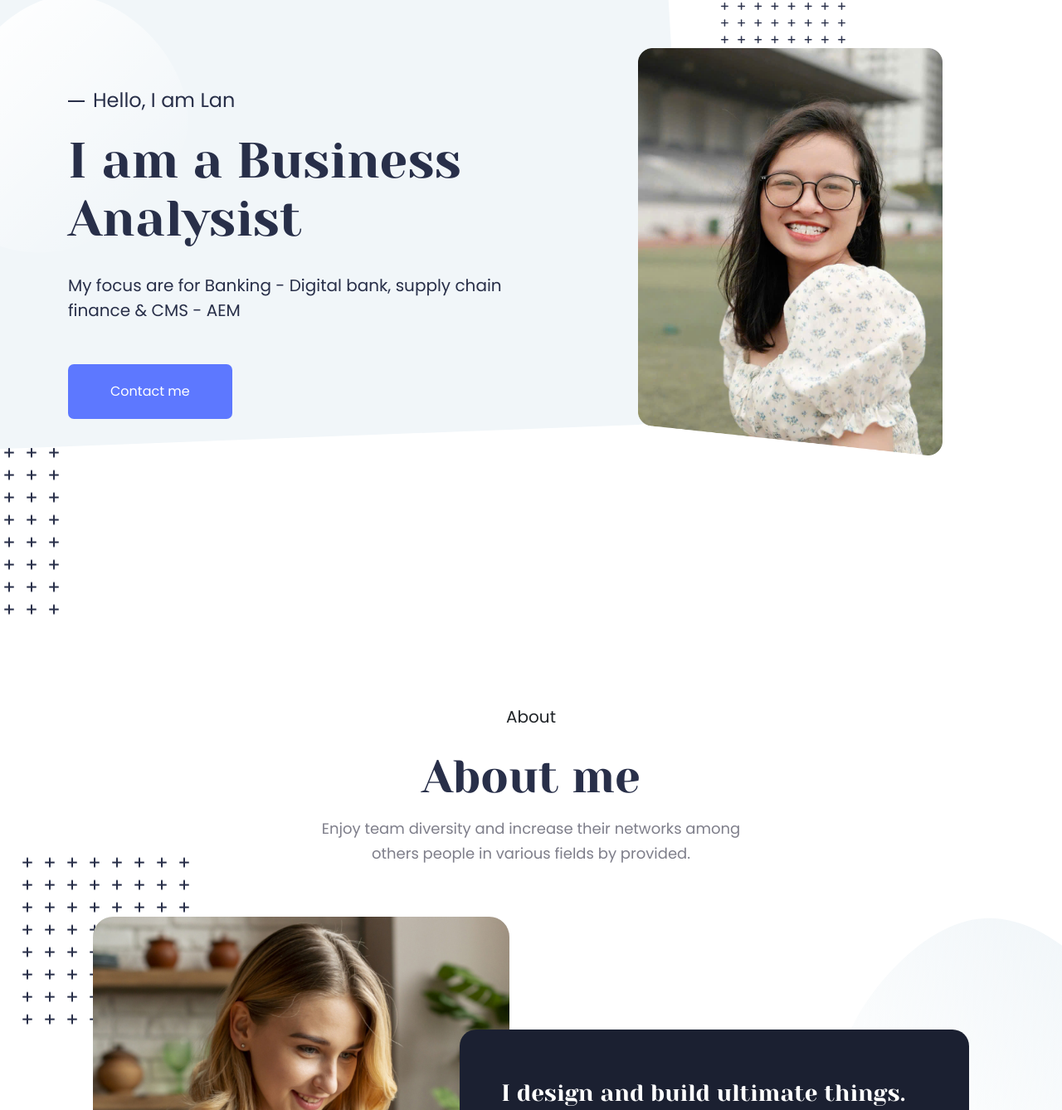
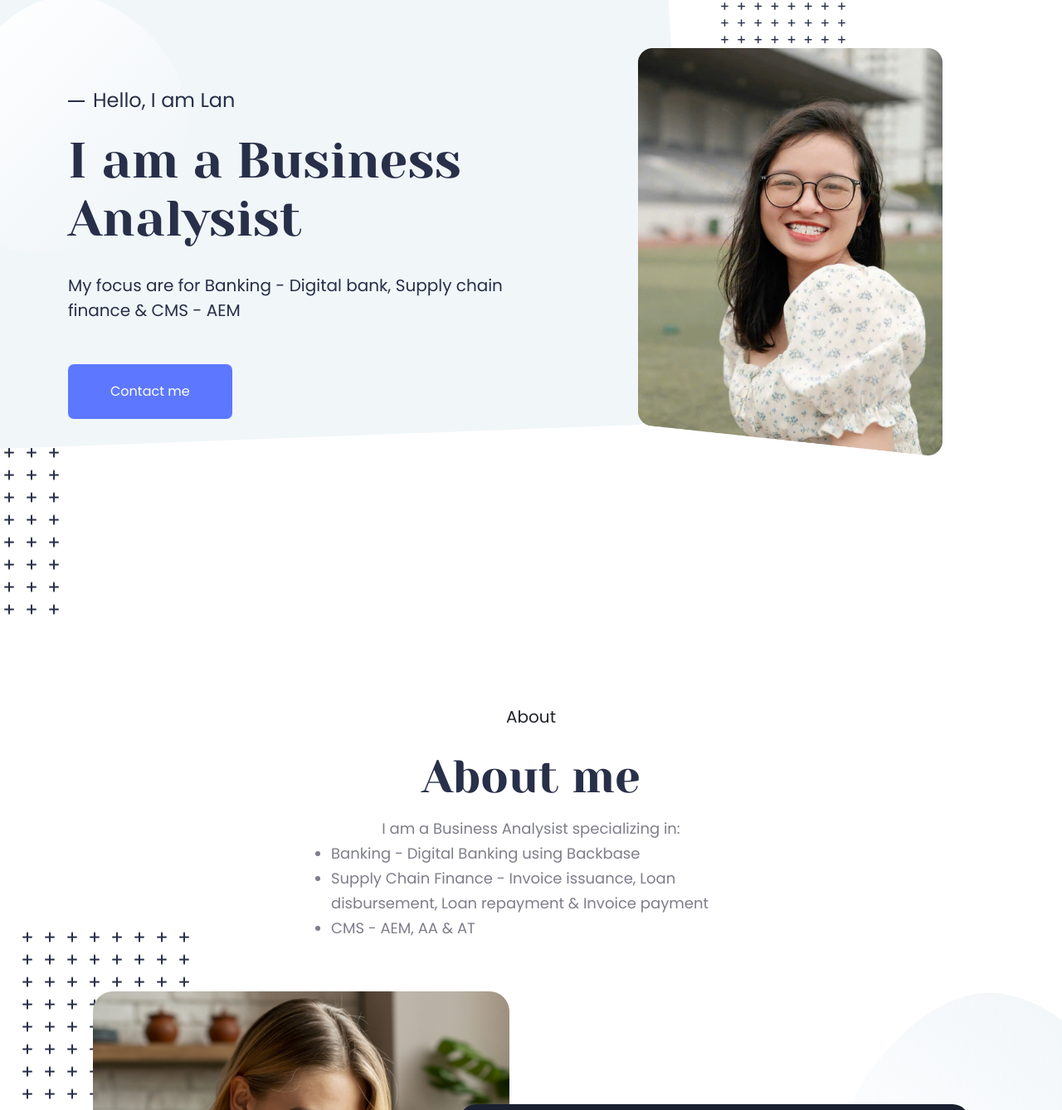
Before and after one commit to Lannt5/Portfolio, a website: page portio-master/index.html in a window 1280 px wide. Shown: the part 142-1480 px from the top of the page at 83% size. Drawn offline with Linux system fonts and the light colour scheme; some packages are replaced by stand-ins of ours.

Commit message:
Comment 2 nav đầu và left align about me text - lan 2nd June, 2025

```diff
--- a/portio-master/css/style.css
+++ b/portio-master/css/style.css
@@ -551,6 +551,14 @@ figure.align-center {
     font-family: "Poppins", sans-serif;
     color: #7E7E8A;
     line-height: 30px; }
+
+  .about_header ul {
+    margin: 0;
+    font-size: 18px;
+    font-family: "Poppins", sans-serif;
+    color: #7E7E8A;
+    line-height: 30px;
+    text-align: left; }
 
 .about_content {
   display: flex;
--- a/portio-master/index.html
+++ b/portio-master/index.html
@@ -59,7 +59,7 @@
 
       <div class="collapse navbar-collapse justify-content-between" id="navbarCollapse" data-v-component-menu="header" data-v-slug="main-menu">
         <ul class="nav navbar-nav main-navigation" data-v-menu-items>
-          <li class="nav-item dropdown" data-v-menu-item data-v-class-if-has-dropdown="category.children > 0">
+          <!--<li class="nav-item dropdown" data-v-menu-item data-v-class-if-has-dropdown="category.children > 0">
 
             <a class="nav-link" href="#" data-v-class-if-dropdown-toggle="category.children > 0" aria-expanded="false" data-v-menu-item-url>
               <span data-v-menu-item-name>Resources</span>
@@ -77,12 +77,12 @@
                 </a>
               </div>
             </div>
-          </li>
-          <li class="nav-item" data-v-menu-item>
+          </li>-->
+          <!--<li class="nav-item" data-v-menu-item>
             <a class="nav-link" href="content/index.html" data-v-menu-item-url>
               <span data-v-menu-item-name>Blog</span>
             </a>
-          </li>
+          </li>-->
 
           <li class="nav-item" data-v-menu-item>
             <a href="#home" class="nav-link scroll" data-v-menu-item-url>
@@ -156,7 +156,7 @@
             </div>
             <span>Hello, I am Lan</span>
             <h1>I am a Business Analysist</h1>
-            <p>My focus are for Banking - Digital bank, supply chain finance & CMS - AEM</p>
+            <p>My focus are for Banking - Digital bank, Supply chain finance & CMS - AEM</p>
             <a href="/page/contact">Contact me</a>
           </div>
         </div>
@@ -190,8 +190,12 @@
           <div class="about_header">
             <span>About</span>
             <h1>About me</h1>
-            <p>Enjoy team diversity and increase their networks among others people in various fields by
-              provided.</p>
+            <p>I am a Business Analysist specializing in:</p>
+            <ul>
+              <li>Banking - Digital Banking using Backbase</li>
+              <li>Supply Chain Finance - Invoice issuance, Loan disbursement, Loan repayment & Invoice payment</li>
+              <li>CMS - AEM, AA & AT</li>
+            </ul>
           </div>
         </div>
       </div>
```
